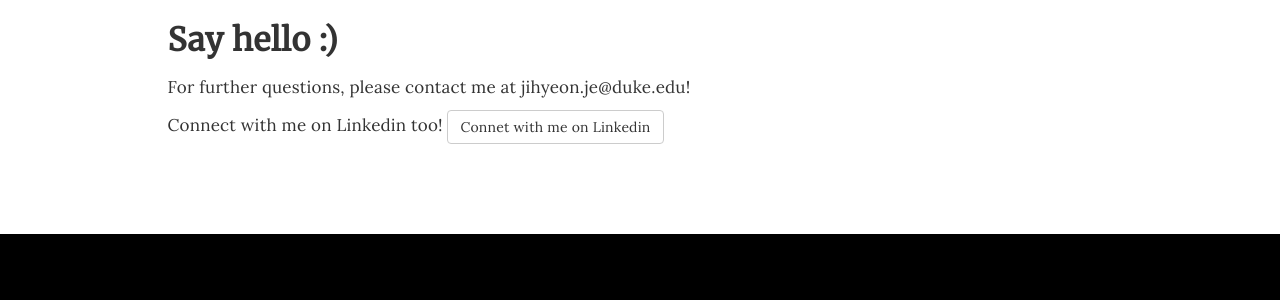
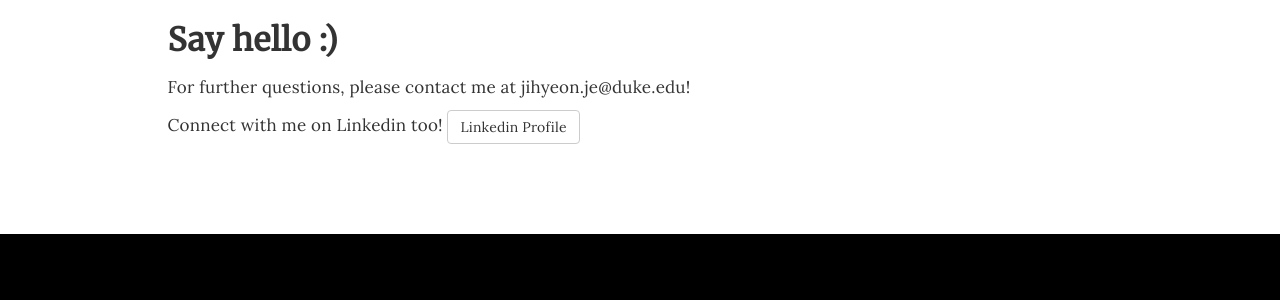
Before and after one commit to rpraka/JihyeonJe.com, a Jekyll site: the page contact.html, which Jekyll copies as it is, in a window 1280 px wide. Shown: the part 144-444 px from the top of the page. Built offline with Jekyll 4.4.1, drawn with Linux system fonts in a browser that asks for light colours.

Commit message:
Update contact.html

```diff
--- a/contact.html
+++ b/contact.html
@@ -84,8 +84,9 @@ http://www.tooplate.com/view/2085-neuron
                <div class="col-md-offset-1 col-md-10 col-sm-12">
                     <h2>Say hello :)</h2>
                     <p>For further questions, please contact me at jihyeon.je@duke.edu!</p>
-                    <p>Connect with me on Linkedin too! <a href="https://www.linkedin.com/in/jihyeon-je/" class="btn btn-default">Connet with me on Linkedin</a>
-</p>
+                    <p>Connect with me on Linkedin too!
+                         <a href="https://www.linkedin.com/in/jihyeon-je/" class="btn btn-default">Linkedin Profile</a>
+                    </p>
 
 
                </div>
```
